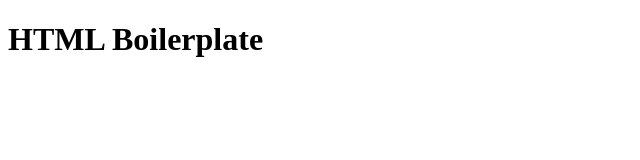
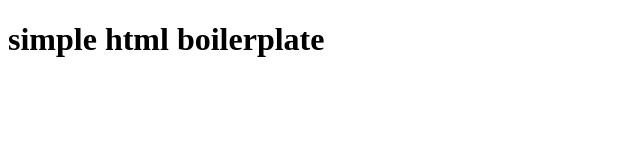
Before and after one commit to STEK7212/html-template, a plain HTML site: page index.html in a window 1280 px wide. Shown: the whole page, without its empty margins (0-640 px from the left). Drawn offline with Linux system fonts and the light colour scheme.

Commit message:
Update index.html

```diff
--- a/index.html
+++ b/index.html
@@ -1,19 +1,17 @@
 <!DOCTYPE html>
-<!-- saved from url=(0029)http://72pi.selfhost.eu:8080/ -->
-<html lang="de"><head><meta http-equiv="Content-Type" content="text/html; charset=UTF-8">
+<html lang="de">
+<head>
+	<meta http-equiv="Content-Type" content="text/html; charset=UTF-8">
+  <meta name="viewport" content="width=device-width, initial-scale=1.0">
+	<meta http-equiv="X-UA-Compatible" content="ie=edge">
+	<title>simple html boilerplate</title>
+  <link rel="stylesheet" href="style.css">
+</head>
+<body>
+	<h1>simple html boilerplate</h1>
 
-    <meta name="viewport" content="width=device-width, initial-scale=1.0">
-    <meta http-equiv="X-UA-Compatible" content="ie=edge">
-    <title>HTML Boilerplate</title>
-    <link rel="stylesheet" href="./index_files/style.css">
-  </head>
+	<!-- content -->
 
-  <body>
-
-  <h1>HTML Boilerplate</h1>
-
-	<script src="./index_files/script.js.Download"></script>
-
-
-
-</body></html>
+	<script src="script.js"></script>
+</body>
+</html>
```
